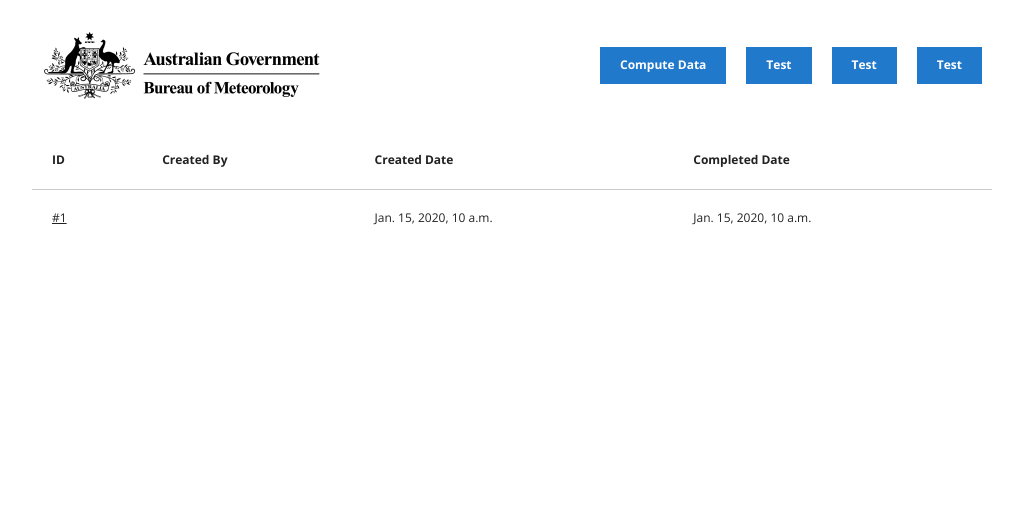
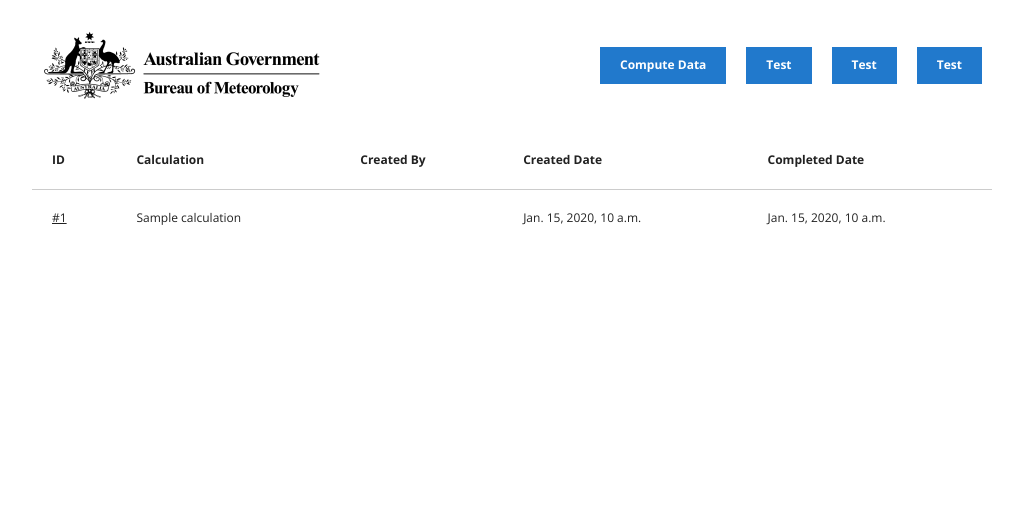
Before and after one commit to Hashbrown777/bom-frontend, a Django app: template climateanalyser/templates/computations.html in a window 1280 px wide. Shown: the top 532 px of the page, without its empty margins (128-1151 px from the left). Run offline with Django 3.2, Linux system fonts and the light colour scheme; the template is opened without the code that fills it: most values are stand-ins (such as "Sample title", 1, 10 or a date in 2020); parts of the project's set-up code (start-up, migrations or seed data) failed here and were passed over; some libraries are stand-ins or nearby versions.

Commit message:
Added calculation checkbox to compute form.

```diff
--- a/climateanalyser/forms.py
+++ b/climateanalyser/forms.py
@@ -3,3 +3,4 @@ from django import forms
 class ComputeForm(forms.Form):
    data_file_1 = forms.CharField(1000)
    data_file_2 = forms.CharField(1000)
+   calculation = forms.ChoiceField(choices=(('correlate', 'Correlate'),))
--- a/climateanalyser/templates/computations.html
+++ b/climateanalyser/templates/computations.html
@@ -6,6 +6,7 @@
    <thead>
       <tr>
          <th>ID</th>
+         <th>Calculation</th>
          <th>Created By</th>
          <th>Created Date</th>
          <th>Completed Date</th>
@@ -15,6 +16,7 @@
    {% for computation in computations %}
       <tr>
          <td><a href="/computation?id={{ computation.id }}">#{{ computation.id }}</a></td>
+         <td>{{ computation.calculation }}</td>
          <td>{{ computation.created_by.username }}</td>
          <td>{{ computation.created_date }}</td>
          <td>{{ computation.completed_date }}</td>
--- a/climateanalyser/views.py
+++ b/climateanalyser/views.py
@@ -28,7 +28,8 @@ def compute(request):
          user = request.user
 
          #Save our data
-         computation = Computation(created_by=user,created_date=datetime.now())
+         computation = Computation(created_by=user,created_date=datetime.now(),
+               calculation=form.cleaned_data['calculation'])
          computation.save()
 
          data_file_1 = DataFile(path=form.cleaned_data['data_file_1'],
```
